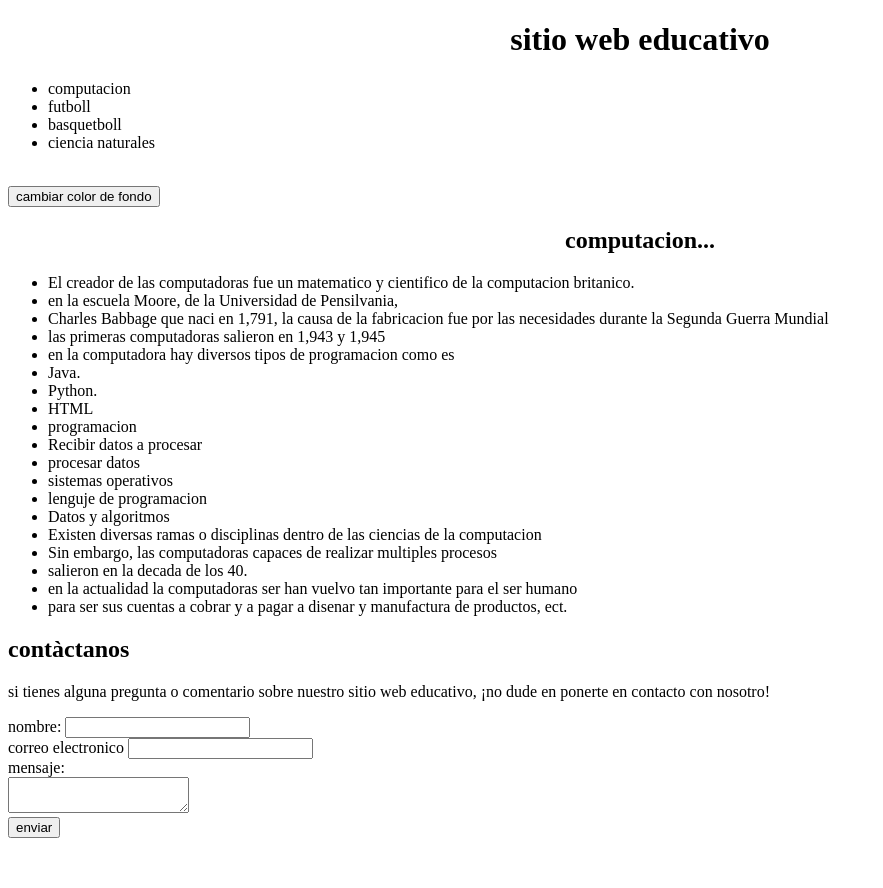
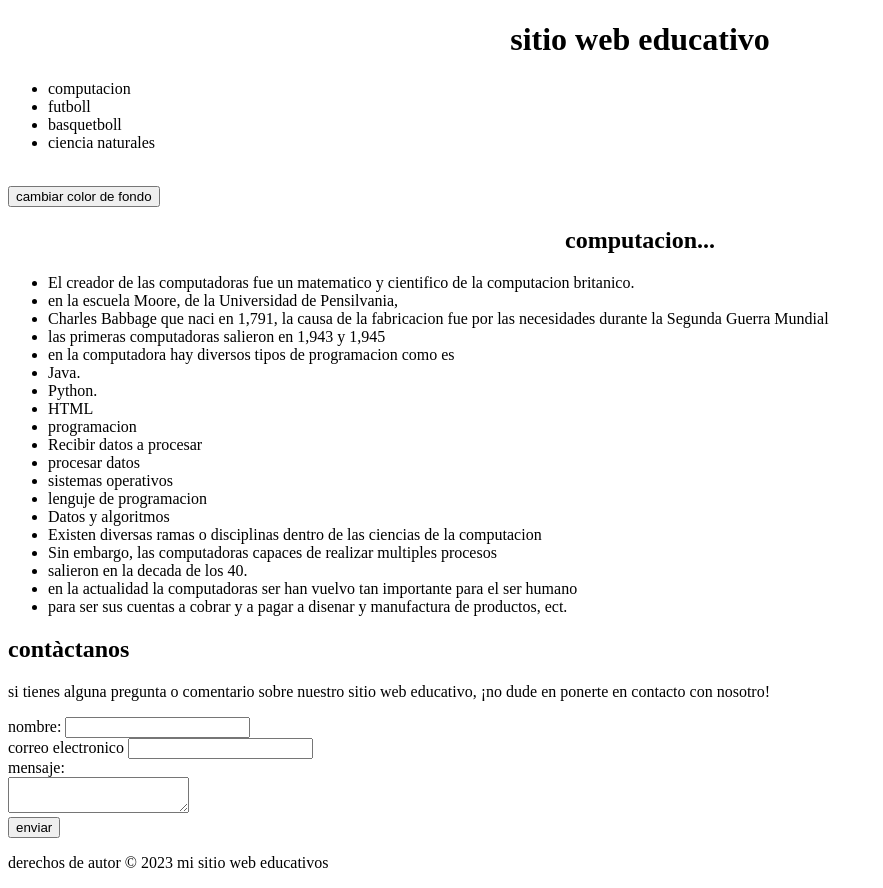
Before and after one commit to 25joss/25joss.github.io, a plain HTML site: page index.html in a window 1280 px wide. Shown: the whole page, without its empty margins (0-883 px from the left). Before the commit the page ends 846 px from the top, so only its background shows below. Drawn offline with Linux system fonts and the light colour scheme.

```diff
--- a/index.html
+++ b/index.html
@@ -64,3 +64,10 @@
        <textarea required></textarea><br>
        <input type="submit" value="enviar">
       </from>
+
+      <br>
+        <footer>
+          <p>derechos de autor &copy;
+            2023
+            mi sitio web educativos</p>
+         </footer>
```
